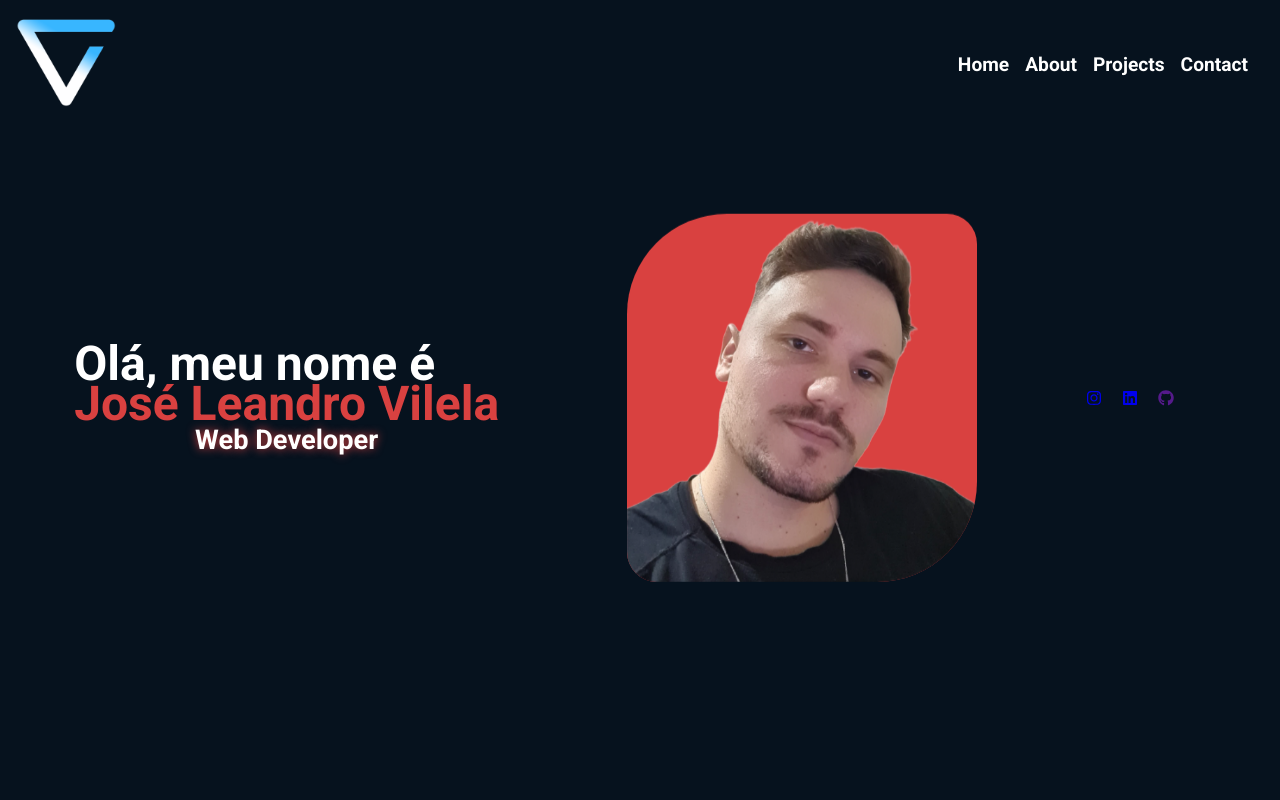
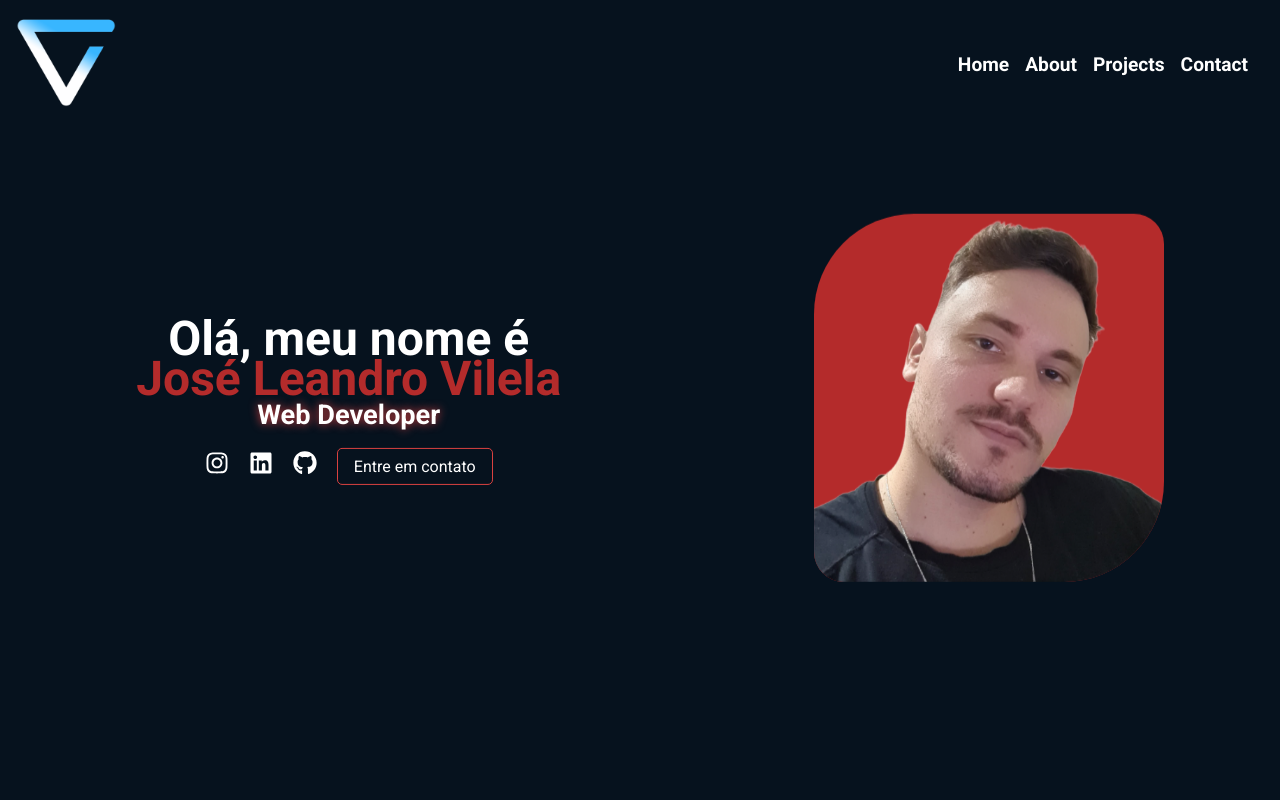
Before and after one commit to Vilelajlr/PortifolioJoseLeandroVilela, a React (Create React App) app in the folder portifolio/: page / in a window 1280 px wide. Shown: the top 800 px of the page. Built offline with nearby package versions, Linux system fonts and the light colour scheme.

Commit message:
modification 25-08

```diff
--- a/portifolio/src/App.css
+++ /dev/null
@@ -1,5 +0,0 @@
-.container{
-    max-width: 1440px;
-    margin: 0 auto;
-    padding: 0 10px;
-}
--- a/portifolio/src/App.js
+++ b/portifolio/src/App.js
@@ -3,7 +3,7 @@ import { BrowserRouter as Router, Routes, Route } from "react-router-dom";
 
 
 import Navbar from "./components/layout/Navbar";
-import Contact from './components/pages/Contact'; // Importe o componente da página de Contato
+import Contact from './components/pages/Contact';
 import Container from './components/layout/Container';
 import Home from './components/pages/Home';
 
@@ -17,11 +17,10 @@ function App() {
             path="/"
             element={
               <div>
-                {/* Seções da página principal */}
-                <div id="home" style={{ height: '100vh' }}>
+                <div id="home" style={{ minHeight: '100dvh' }}>
                   <Home />
                 </div>
-                <div id="about" style={{ height: '100vh' }}>
+                <div id="about" style={{ minHeight: '50dvh' }}>
                   <h1>Empresa Section</h1>
                   {/* Conteúdo da seção Empresa */}
                 </div>
--- /dev/null
+++ b/portifolio/src/components/layout/Button.jsx
@@ -0,0 +1,11 @@
+import React from "react";
+
+import styles from "./modules/Button.module.css";
+
+export default function ButtonEntreEmContato({link, conteudo, estilo}){
+
+
+    return(
+        <a href={link} className={`${styles[estilo]}`}>{conteudo}</a>
+    );
+}
--- a/portifolio/src/components/layout/Navbar.jsx
+++ b/portifolio/src/components/layout/Navbar.jsx
@@ -4,7 +4,6 @@ import { Link as RouterLink, useNavigate } from 'react-router-dom'; // Importar
 
 import styles from './modules/Navbar.module.css';
 import logo from '../imgs/LogoSomenteDesenho.png';
-import Container from './Container';
 
 function Navbar() {
   const navigate = useNavigate(); // Hook para navegação
--- /dev/null
+++ b/portifolio/src/components/layout/modules/Button.module.css
@@ -0,0 +1,40 @@
+.contact{
+    background-color: transparent;
+    color: var(--white-normal);
+    border: 1px solid var(--red-normal);
+    padding: 8px 16px;
+    border-radius: 5px;
+    cursor: pointer;
+    transition: border 0.5s ease, background-color 0.5s ease, box-shadow 0.5s ease;
+}
+
+.contact:hover{
+    background-color: var(--red-dark);
+    box-shadow: 0 0 10px var(--red-normal);
+    border: none;
+}
+
+.redes{
+    color: var(--white-normal);
+    font-size: 1.5rem;
+
+}
+
+.redes:hover{
+    color: var(--red-normal);
+    animation: move 2s infinite alternate;
+}
+
+
+@keyframes move {
+    0% {
+        transform: translateY(0);
+    }
+    50% {
+        transform: translateY(-10px);
+    }
+    100% {
+        transform: translateY(0);
+    }
+
+}
--- a/portifolio/src/components/layout/modules/Link.module.css
+++ b/portifolio/src/components/layout/modules/Link.module.css
@@ -5,6 +5,8 @@
     text-decoration: none;
     transition: .5s;
     border-radius: 10px;
+    z-index: 10;
+    position: relative;
 }
 
 .btn:hover{
--- a/portifolio/src/components/pages/Home.jsx
+++ b/portifolio/src/components/pages/Home.jsx
@@ -5,9 +5,8 @@ import imgMinha from "../imgs/imgPortifolio.png";
 import styles from "./modules/Home.module.css";
 import { FaInstagram, FaLinkedin, FaGithub} from "react-icons/fa";
 
-import Link from '../layout/Link';
 
-import AOS from "aos";
+import Button from "../layout/Button";
 
 export default function Home(){
 
@@ -18,26 +17,24 @@ export default function Home(){
                 <div className={styles.txt_home}  >
                     <h1>Olá, meu nome é <span>José Leandro Vilela</span></h1>
                     <p>Web Developer</p>
+
+                    <div className={styles.icons}>
+                        <Button link="https://www.instagram.com/joseleandrovilela/" conteudo={<FaInstagram/>} estilo="redes" />
+
+                        <Button link="https://www.linkedin.com/in/vilelajlr/" conteudo={<FaLinkedin/>} estilo="redes" />
+
+                        <Button link="#" conteudo={<FaGithub/>} estilo="redes" />
+
+                        <div>
+                            <Button link="/contato" conteudo="Entre em contato" estilo="contact" />
+                        </div>
+                    </div>
                 </div>
+
                 <div className={styles.img_portifolio}>
                     <img src={imgMinha} alt="Minha foto"  />
                 </div>
-                <div className={styles.icons}>
-                    <a href="https://www.instagram.com/joseleandrovilela/" target="_blank" rel="noreferrer">
-                        <FaInstagram />
-                    </a>
-                    <a href="https://www.linkedin.com/in/vilelajlr/" target="_blank" rel="noreferrer">
-                        <FaLinkedin />
-                    </a>
 
-                    <a href="">
-                        <FaGithub />
-                    </a>
-
-                    <div>
-                        <Link to="/portifolio" className={styles.btn}>Portifólio</Link>
-                    </div>
-                </div>
             </div>
         </div>
     );
--- a/portifolio/src/components/pages/modules/Home.module.css
+++ b/portifolio/src/components/pages/modules/Home.module.css
@@ -4,6 +4,7 @@
     left: 50%;
     transform: translate(-50%, -50%);
     width: 100%;
+
 }
 
 .flex{
@@ -22,13 +23,13 @@
 .txt_home h1{
     color: var(--white-normal);
     font-size: 3rem;
-    text-align: start;
+    text-align: center;
     line-height: 2.5rem;
 }
 
 
 .txt_home h1 > span{
-    color: var(--red-normal);
+    color: var(--red-dark);
     display: block;
 }
 
@@ -50,14 +51,16 @@
 .img_portifolio img{
     width: 100%;
     border-radius: 100px 30px 100px 30px;
-    background-color: var(--red-normal);
+    background-color: var(--red-dark);
     animation: move 2s infinite;
 }
 
 .icons{
     display: flex;
     justify-content: center;
+    align-items: center;
     gap: 20px;
+    margin-top: 20px;
 }
 
 .icons i{
```
Also changed, not shown: portifolio/src/components/pages/About.jsx (added, +8 -0 lines).
